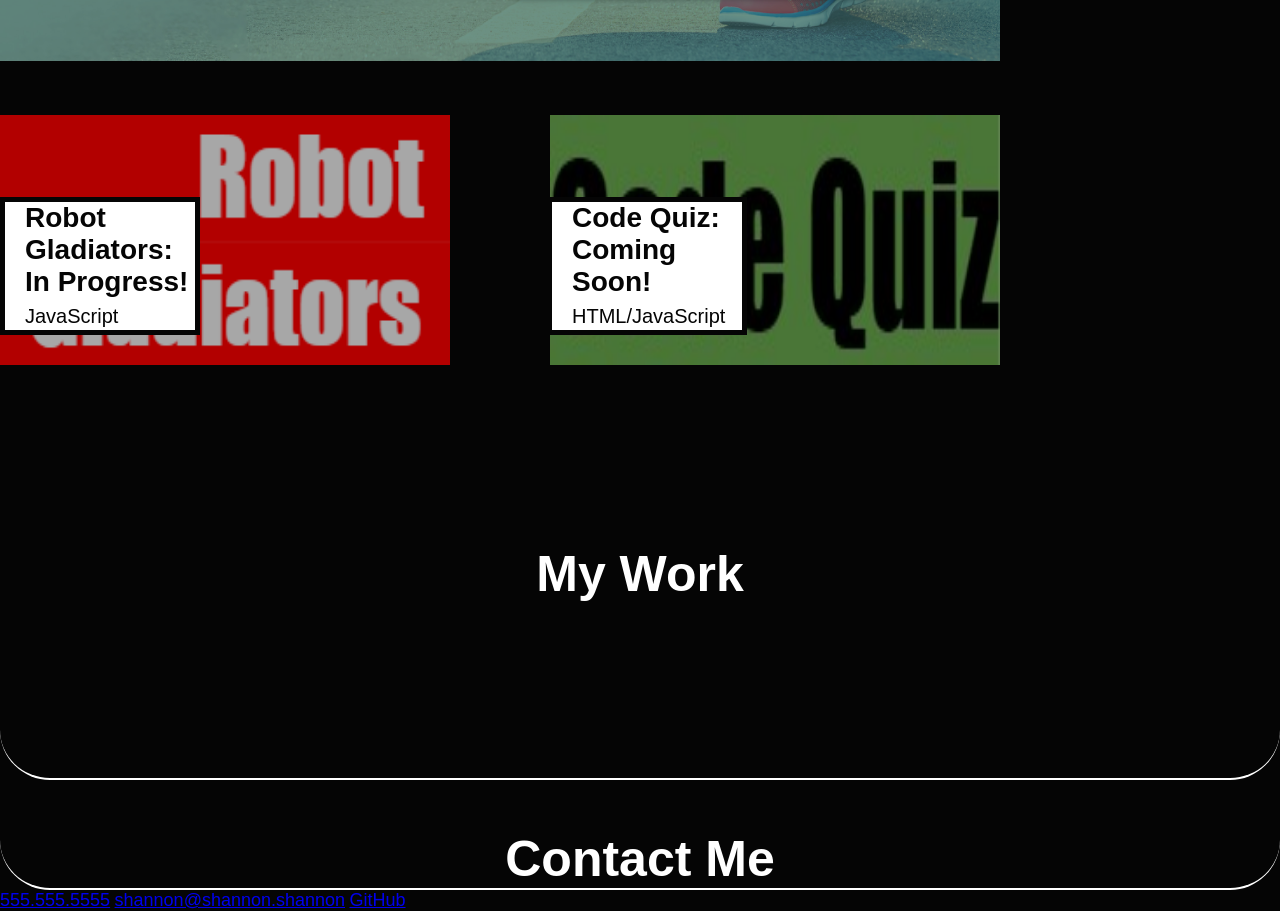
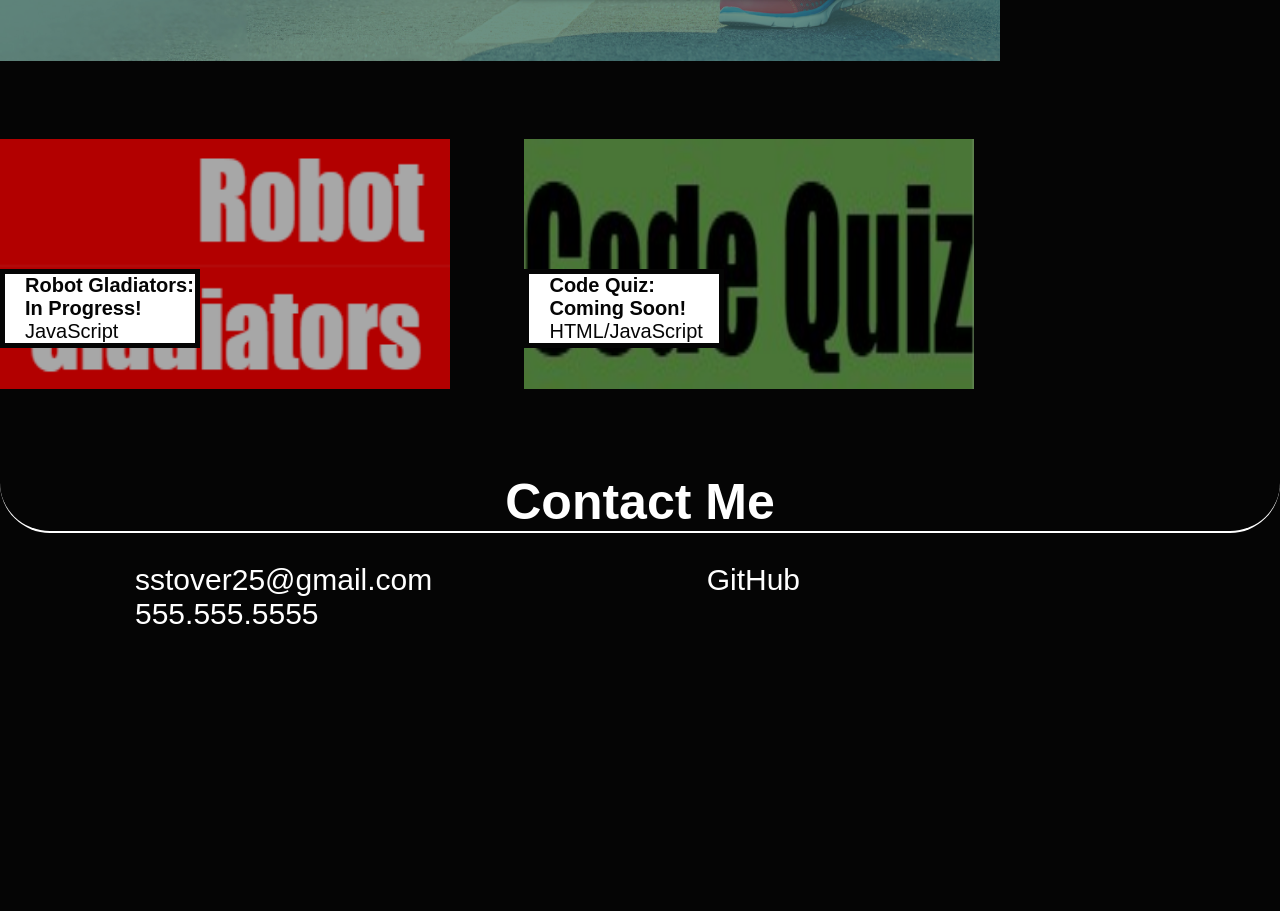
Before and after one commit to sstover25/Professional_Portfolio, a plain HTML site: page index.html in a window 1280 px wide. Shown: the part 1340-2251 px from the top of the page. After the commit the page ends 1995 px from the top, so only its background shows below. Drawn offline with Linux system fonts and the light colour scheme.

Commit message:
finalized Contact Me and style for all sections

```diff
--- a/assets/css/style.css
+++ b/assets/css/style.css
@@ -71,11 +71,19 @@ header nav ul li a {
   padding: 10px 15px;
   margin: 0 5px 0 5px;
   font-size: 20px;
-  border: 1px solid white; /* CHANGE THIS COLOR FOR FINAL */
+  border: 1px solid transparent;
 }
 
 header nav ul li a:hover {
-  border: 1px solid red; /* CHANGE THIS COLOR FOR FINAL */
+  border: 1px solid white;
+  border-radius: 30px;
+}
+
+header nav ul li a:focus {
+  border: 1px solid rgb(5, 5, 5);
+  border-radius: 30px;
+  background-color: white;
+  color: rgb(5, 5, 5);
 }
 
 /* Header/Navigation bar style end */
@@ -143,9 +151,7 @@ header nav ul li a:hover {
 /* Work section style start */
 
 .work-section {
-  flex: 2 50%;
   display: flex;
-  flex-wrap: wrap;
   margin: 50px 0 0 0;
 }
 
@@ -158,14 +164,13 @@ header nav ul li a:hover {
 
 .work-links {
   color: white;
-  flex: 1 12%;
 }
 
 .work-name {
   border: 5px solid rgb(5, 5, 5);
   color: rgb(5, 5, 5);
   font-size: 28px;
-  position: absolute;
+  position: relative;
   left: 30px;
   z-index: 2;
   width: 200px;
@@ -180,7 +185,7 @@ header nav ul li a:hover {
 }
 
 .first-project {
-  padding: 0 0 50px 0;
+  padding: 0 0 0px 0;
 }
 
 .first-project a img,
@@ -203,36 +208,34 @@ header nav ul li a:hover {
 }
 
 .first-work-name {
-  bottom: -500px;
+  bottom: 150px;
 }
 
 .second-project,
 .third-project {
   width: min-content;
-  display: inline;
+  display: inline-block;
 }
 
 .second-project {
-  margin: 0 20px 0 0;
+  margin: 0 30px 0 0;
 }
 
 .third-project {
-  margin: 0 0 0 75px;
+  margin: 0 0 0 40px;
 }
 
 .second-project a,
 .third-project a {
   text-decoration: none;
   font-size: 18px;
+  width: min-content;
 }
 
-.second-work-name {
-  bottom: -875px;
-}
-
+.second-work-name,
 .third-work-name {
-  bottom: -875px;
-  left: 577px;
+  bottom: 125px;
+  font-size: 20px;
 }
 
 /* Work section style end */
@@ -240,11 +243,13 @@ header nav ul li a:hover {
 /* Contact Me section style start */
 
 .contact-me-section {
-  flex: 2 70%;
   display: flex;
   flex-wrap: wrap;
-  align-items: center;
-  margin: 50px 0 0 0;
+  flex: 2 70%;
+}
+
+.contact-me-section h2 {
+  margin: 0 0 30px 0;
 }
 
 .contact-information {
@@ -252,7 +257,18 @@ header nav ul li a:hover {
 }
 
 .contact-info {
-  font-size: 18px;
+  font-size: 30px;
+  width: auto;
+  padding: 25px 80px;
+  margin: 0 55px;
+  text-decoration: none;
+  color: white;
+}
+
+.contact-info:hover {
+  border-top: 3px solid white;
+  border-top-left-radius: 30px;
+  border-top-right-radius: 30px;
 }
 
 /* Contact Me section style end */
--- a/index.html
+++ b/index.html
@@ -67,20 +67,20 @@
             <div class="first-project">
                 <a href=https://sstover25.github.io/run-buddy>
                     <img src="./assets/images/run-buddy.jpg" alt="" style="width:1000px;height:500px;"/>
-                    <h3 class="first-work-name work-name">Run Buddy <br><span>HTML/CSS</span></h3>
                 </a>
+                <h3 class="first-work-name work-name">Run Buddy <br><span>HTML/CSS</span></h3>
             </div>
             <div class="second-project">
                 <a href=https://sstover25.github.io/Robot-Gladiators>
                     <img src="./assets/images/robot-gladiators.jpg" alt="" style="width:450px;height:250px;" />
-                    <h3 class="second-work-name work-name">Robot Gladiators: In Progress! <br><span>JavaScript</span></h3>
                 </a>
+                <h3 class="second-work-name work-name">Robot Gladiators: In Progress! <br><span>JavaScript</span></h3>
             </div>
             <div class="third-project">
                 <a href=#placeholder>
-                <img src="./assets/images/code-quiz.jpg" alt="" style="width:450px;height:250px;" />
+                    <img src="./assets/images/code-quiz.jpg" alt="" style="width:450px;height:250px;" />
+                </a>
                 <h3 class="third-work-name work-name">Code Quiz: Coming Soon! <br><span>HTML/JavaScript</span></h3>
-                </a>
             </div>
         </div>
         <h2 class="section-title">My Work</h2>
@@ -92,9 +92,9 @@
             <h2 class="section-title">Contact Me</h2>
         </div>
         <div class="contact-information">
-            <a class="contact-info" href="phonenumber">555.555.5555</a>
-            <a class="contact-info" href="email">shannon@shannon.shannon</a>
-            <a class="contact-info" href="github">GitHub</a>
+            <a class="contact-info" href="mailto://sstover25@gmail.com">sstover25@gmail.com</a>
+            <a class="contact-info" href="https://github.com/sstover25">GitHub</a>
+            <a class="contact-info" href="tel:555.555.5555">555.555.5555</a>
         </div>
     </section>
 
```
